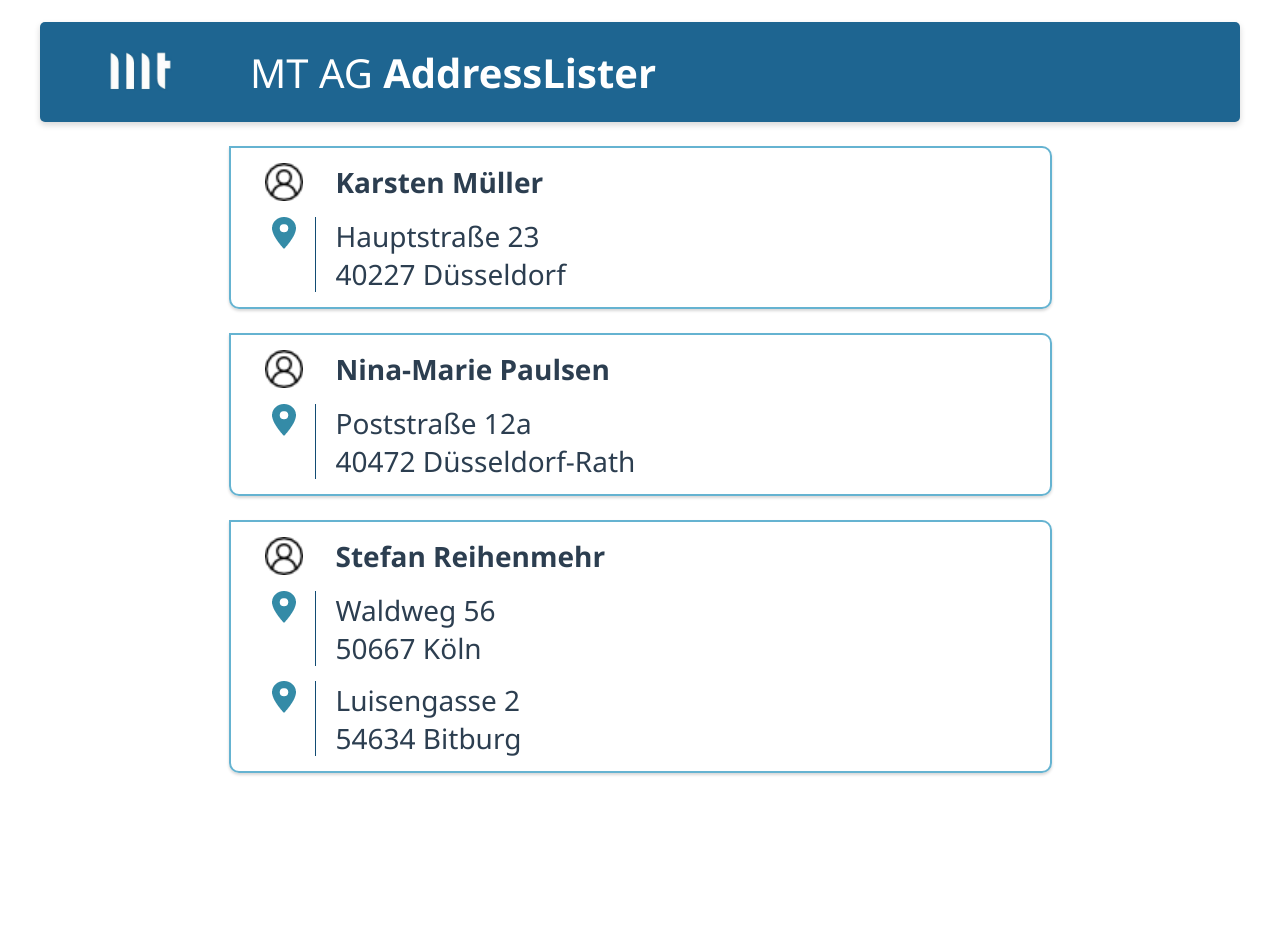
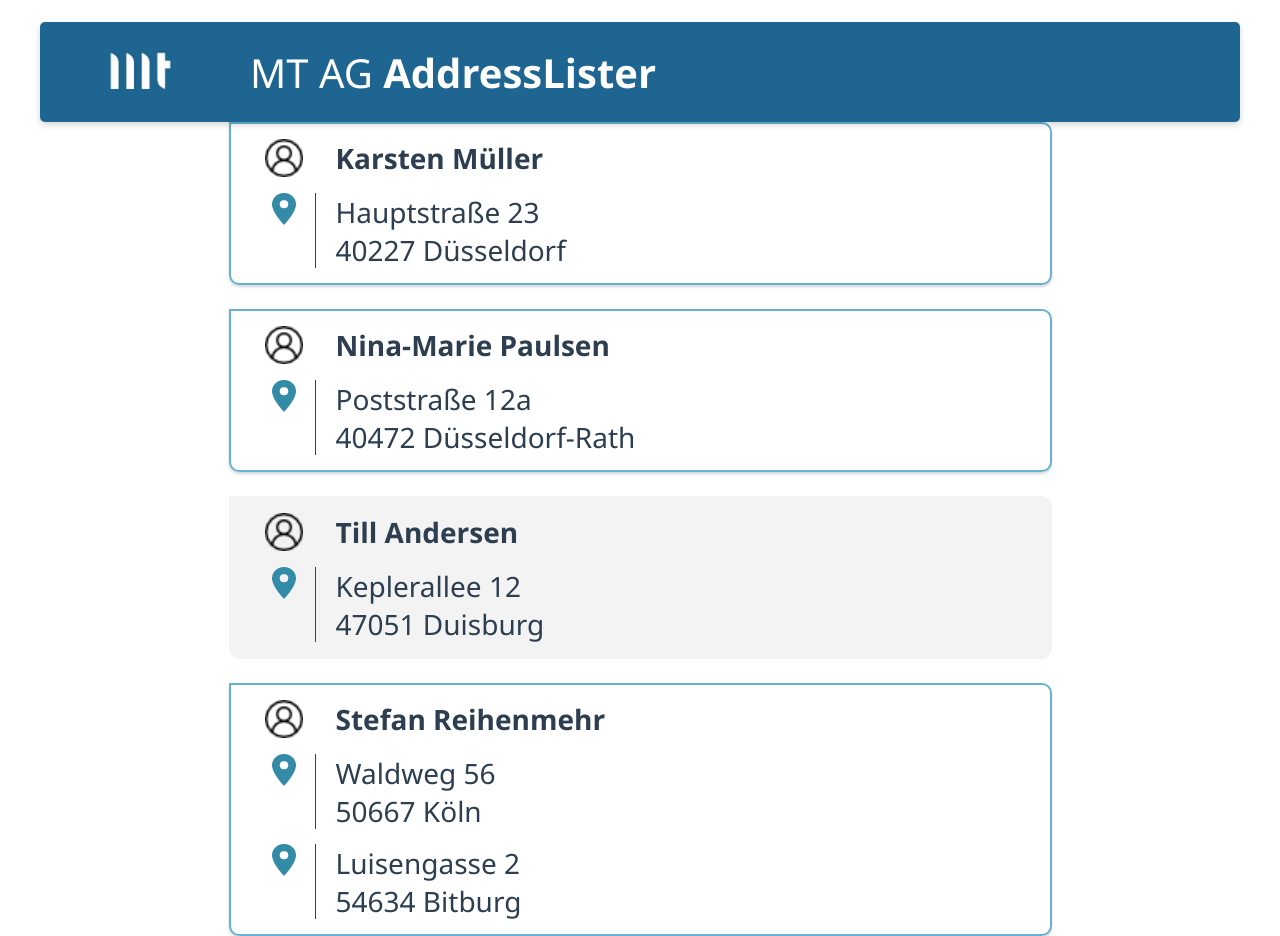
Before and after one commit to tobi-fis/mt-ag-addresslist, a Vue app in the folder src/addresslister/: page / in a window 1280 px wide. Before the commit the page ends 800 px from the top, so only its background shows below. Built offline with nearby package versions, Linux system fonts and the light colour scheme.

Commit message:
addressLister v0.2: "Hidden" Persons
Daten um "hidden" Property erweitert, um Kontakte ein/auszublenden

```diff
--- a/src/addresslister/public/frame.css
+++ b/src/addresslister/public/frame.css
@@ -2,18 +2,14 @@ body{
     margin: 0px
 }
 
-#mainContainer{
+#mainHeader{
+    position: fixed;
     width: 1200px;
-    margin-left: auto;
-    margin-right: auto;
-}
-
-#mainHeader{
-    position: relative;
     vertical-align: middle;
     height: 100px;
-    margin-bottom: 20px;
-    margin-top: 22px;
+    top: 22px;
+    left: 50%;
+    transform: translateX(-50%);
     background-color:#1E6591;
     border-radius: 5px;
     border-color: #1E6591;
@@ -39,3 +35,7 @@ body{
     top: 50%;
     transform: translate(0, -50%)
 }
+
+#app{
+    margin-top: 122px;
+}
--- a/src/addresslister/public/index.html
+++ b/src/addresslister/public/index.html
@@ -1,24 +1,26 @@
 <!DOCTYPE html>
 <html lang="">
   <head>
-    <meta charset="utf-8">
-    <meta http-equiv="X-UA-Compatible" content="IE=edge">
-    <meta name="viewport" content="width=device-width,initial-scale=1.0">
-    <link rel="icon" href="<%= BASE_URL %>favicon.ico">
-    <link rel="stylesheet" href="<%= BASE_URL %>frame.css">
+    <meta charset="utf-8" />
+    <meta http-equiv="X-UA-Compatible" content="IE=edge" />
+    <meta name="viewport" content="width=device-width,initial-scale=1.0" />
+    <link rel="icon" href="<%= BASE_URL %>favicon.ico" />
+    <link rel="stylesheet" href="<%= BASE_URL %>frame.css" />
     <title><%= htmlWebpackPlugin.options.title %></title>
   </head>
   <body>
-    <div id="mainContainer">
     <div id="mainHeader">
-        <img id="mtLogo" src="<%= BASE_URL %>mt_logo.png">
+      <img id="mtLogo" src="<%= BASE_URL %>mt_logo.png" />
       <p id="headerTitle">MT AG <b>AddressLister</b></p>
     </div>
     <noscript>
-        <strong>We're sorry but <%= htmlWebpackPlugin.options.title %> doesn't work properly without JavaScript enabled. Please enable it to continue.</strong>
+      <strong
+        >We're sorry but <%= htmlWebpackPlugin.options.title %> doesn't work
+        properly without JavaScript enabled. Please enable it to
+        continue.</strong
+      >
     </noscript>
     <div id="app"></div>
     <!-- built files will be auto injected -->
-  </div>
   </body>
 </html>
--- a/src/addresslister/src/AddressLister.vue
+++ b/src/addresslister/src/App.vue
@@ -2,8 +2,8 @@
   <person-card
     v-for="contact in contacts"
     :key="contact.id"
-    :name="contact.name"
-    :addresses="contact.addresses"
+    :contact="contact"
+    :editMode="editMode"
   />
 </template>
 
@@ -12,12 +12,15 @@ import PersonCard from "./components/PersonCard.vue";
 import json from "./assets/contacts.json";
 
 export default {
+  name: "App",
+
   data() {
     return {
       contacts: json,
+      editMode: false
     };
   },
-  name: "App",
+
   components: {
     PersonCard,
   },
--- a/src/addresslister/src/assets/contacts.json
+++ b/src/addresslister/src/assets/contacts.json
@@ -1,6 +1,7 @@
 [
   {
     "id": 1,
+	"hidden": false,
     "name": "Karsten Müller",
     "addresses": [
       {
@@ -12,6 +13,7 @@
   },
   {
     "id": 2,
+	"hidden": false,
     "name": "Nina-Marie Paulsen",
     "addresses": [
       {
@@ -23,6 +25,19 @@
   },
   {
     "id": 3,
+	"hidden": true,
+    "name": "Till Andersen",
+    "addresses": [
+      {
+        "street": "Keplerallee 12",
+        "zip": 47051,
+        "city": "Duisburg"
+      }
+    ]
+  },
+  {
+    "id": 4,
+	"hidden": false,
     "name": "Stefan Reihenmehr",
     "addresses": [
       {
--- a/src/addresslister/src/components/AddressItem.vue
+++ b/src/addresslister/src/components/AddressItem.vue
@@ -10,9 +10,15 @@
 <script>
 export default {
   name: "AddressItem",
+
   props: {
     street: String,
-    zip: Number,
+    zip: {
+      type: Number,
+      validator: function(value){
+        return value.toString().length === 5
+      }
+    },
     city: String,
   },
 };
--- a/src/addresslister/src/components/PersonCard.vue
+++ b/src/addresslister/src/components/PersonCard.vue
@@ -1,17 +1,20 @@
 <template>
-  <div class="cardContainer">
+  <div class="cardContainer" :class="{ hidden: contact.hidden }">
     <div class="cardTitleArea">
-      <img style="height:38px; margin-right: 33px" src="../assets/img/icon_user_24px.png">
-      <span class="cardName">{{ name }}</span>
+      <img
+        style="height: 38px; margin-right: 33px"
+        src="../assets/img/icon_user_24px.png"
+      />
+      <span class="cardName">{{ contact.name }}</span>
     </div>
     <address-item
-    class="cardAddress"
-      v-for="(address, index) in addresses"
+      class="cardAddress"
+      v-for="(address, index) in contact.addresses"
       :key="index"
       :city="address.city"
       :street="address.street"
       :zip="address.zip"
-      :style="{ 'grid-row': index+2 }"
+      :style="{ 'grid-row': index + 2 }"
     />
   </div>
 </template>
@@ -21,10 +24,19 @@ import AddressItem from "./AddressItem.vue";
 
 export default {
   name: "PersonCard",
+
+  data() {
+    return {};
+  },
+
   props: {
-    name: String,
-    addresses: Object,
+    contact: {
+      type: Object,
+      required: true,
+    },
+    editMode: Boolean,
   },
+
   components: {
     AddressItem,
   },
@@ -49,6 +61,14 @@ export default {
   box-shadow: 0px 2px 3px 0px rgba(0, 0, 0, 0.16);
 }
 
+.hidden {
+  border: solid 2px transparent;
+  border-radius: 0px 10px 10px 10px;
+  background-color: #f3f3f3;
+  -webkit-box-shadow: 0px 0px 0px 0px rgba(0, 0, 0, 0.16);
+  box-shadow: 0px 0px 0px 0px rgba(0, 0, 0, 0.16);
+}
+
 .cardTitleArea {
   display: flex;
   grid-column: 1;
--- a/src/addresslister/src/main.js
+++ b/src/addresslister/src/main.js
@@ -1,4 +1,4 @@
 import { createApp } from 'vue'
-import Lister from './AddressLister.vue'
+import App from './App.vue'
 
-createApp(Lister).mount('#app')
+createApp(App).mount('#app')
```
Lines whose indentation alone changed are shown as unchanged.
